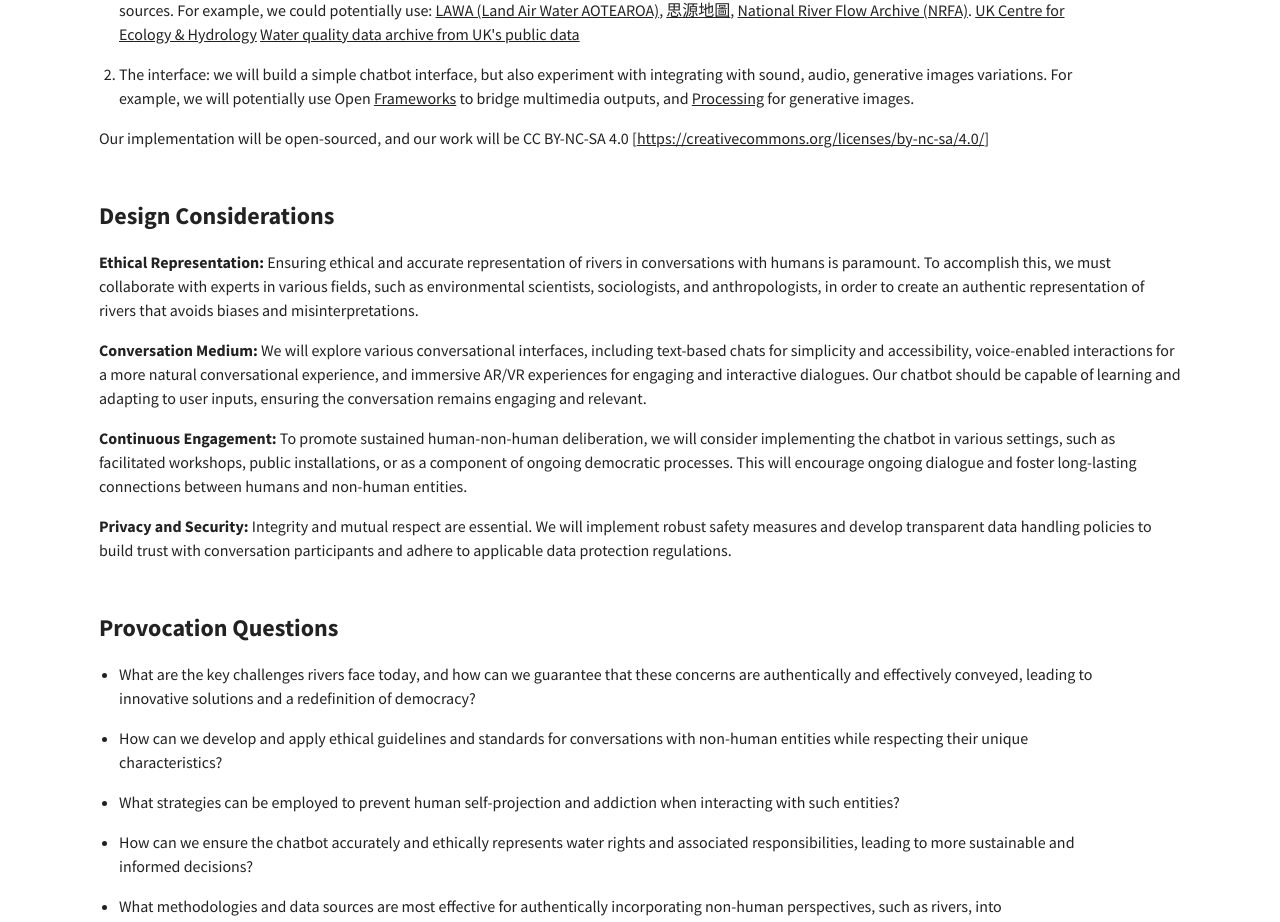
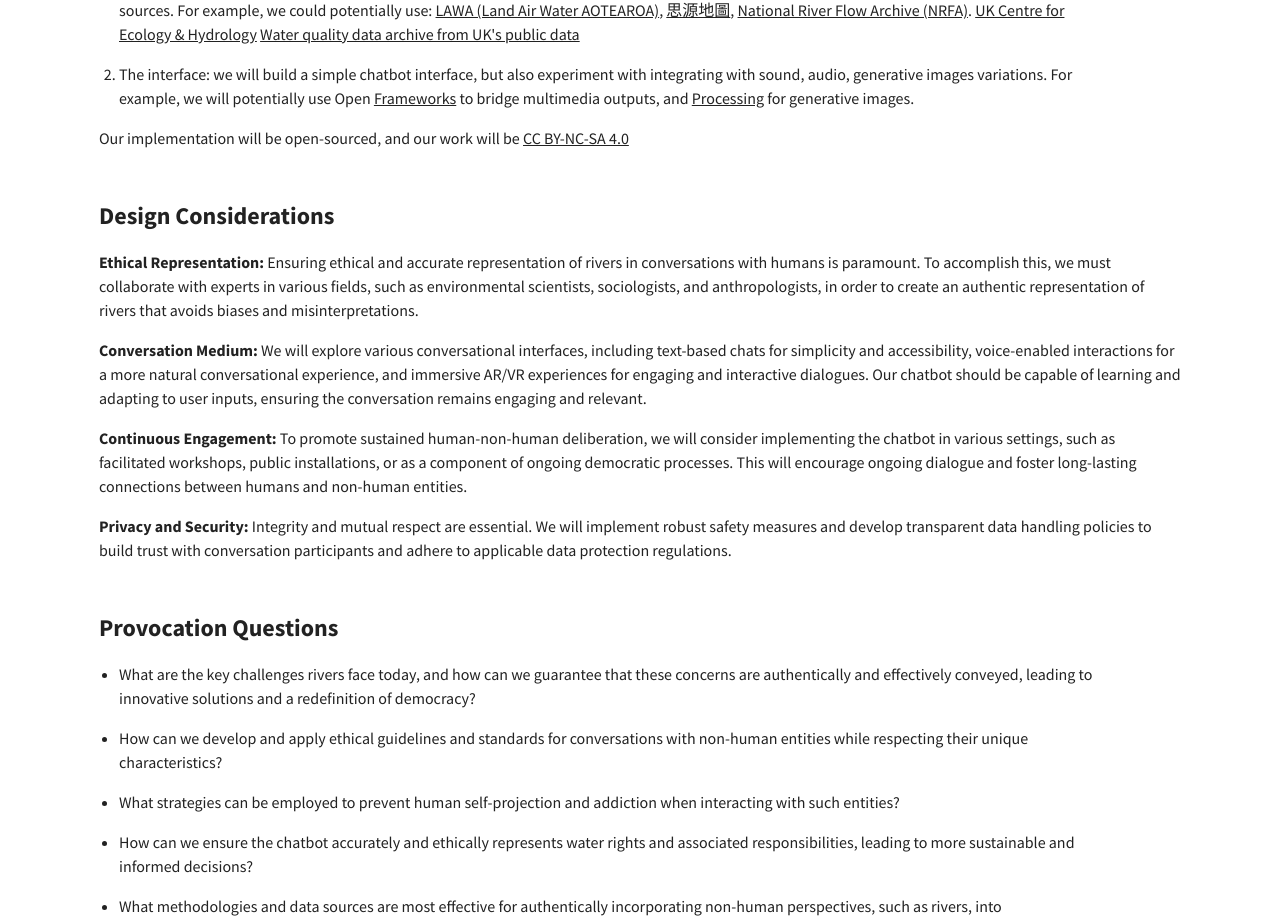
Before and after one commit to shuyanglin/shuyanglin, a React (Create React App) app: page /#/projects/river-chatbot in a window 1280 px wide. Shown: the part 1380-2302 px from the top of the page. Built offline with nearby package versions, Linux system fonts and the light colour scheme.

Commit message:
weekly update, typo fixes

```diff
--- a/src/components/Note/Markdowns/note-2023-05-08.md
+++ b/src/components/Note/Markdowns/note-2023-05-08.md
@@ -1,6 +1,6 @@
 This week, I had to shift my focus from my code editor to doing some writing and planning.
 
-Following the AI for Institutions workshop I attended at Oxford a few weeks ago, where several project briefs were documented as one of the outcomes, I was encouraged to compiled a project document for the “river chatbot" idea. I like how their template largely follows the Heilmeier Catechism apporach so it actually helped me think through the project in a more structured manner. The document is titled “Conversational AI for Non-human Representation in Decision Making.” and is currently in draft stage.
+Following the AI for Institutions workshop I attended at Oxford a few weeks ago, where several project briefs were documented as one of the outcomes, I was encouraged to compiled a project document for the “river chatbot" idea. I like how their template largely follows the Heilmeier Catechism approach so it actually helped me think through the project in a more structured manner. The document is titled “Conversational AI for Non-human Representation in Decision Making.” and is currently in draft stage.
 
 In the mid-week, I had a trial workshop online with researchers from Northumbria University in preparation for an upcoming workshop about Pol.is and ChatGPT at Newcastle. The workshop will involve public servants from the North of Tyne Combined Authority, so I received feedback to make it more hands-on and engaging by sharing real-world case studies. The other co-lecturer, Gavin Wood, who will be teaching ChatGPT, gave me some excellent advice on whether to use React or Python for making chatbots. This was particularly helpful as I'm currently on Module 3 of [Josh Comeaua's "The Joy of React"](https://www.joyofreact.com)!
 
--- a/src/components/Notes/Notes.js
+++ b/src/components/Notes/Notes.js
@@ -18,7 +18,7 @@ function Notes() {
   },{
     date: "2023-05-08",
     slug: "2023-05-08",
-    about: ""
+    about: "Conversational AI for Non-human Representation in Decision Making"
   }
 ]
 
--- a/src/components/Project/Markdowns/river-chatbot.md
+++ b/src/components/Project/Markdowns/river-chatbot.md
@@ -38,8 +38,7 @@ There are two parts in our implementation:
 
 2. The interface: we will build a simple chatbot interface, but also experiment with integrating with sound, audio, generative images variations. For example, we will potentially use Open [Frameworks](https://openframeworks.cc) to bridge multimedia outputs, and [Processing](https://openprocessing.org/) for generative images.
 
-Our implementation will be open-sourced, and our work will be CC BY-NC-SA 4.0
-[https://creativecommons.org/licenses/by-nc-sa/4.0/]
+Our implementation will be open-sourced, and our work will be [CC BY-NC-SA 4.0](https://creativecommons.org/licenses/by-nc-sa/4.0/)
 
 ## Design Considerations
 
```
